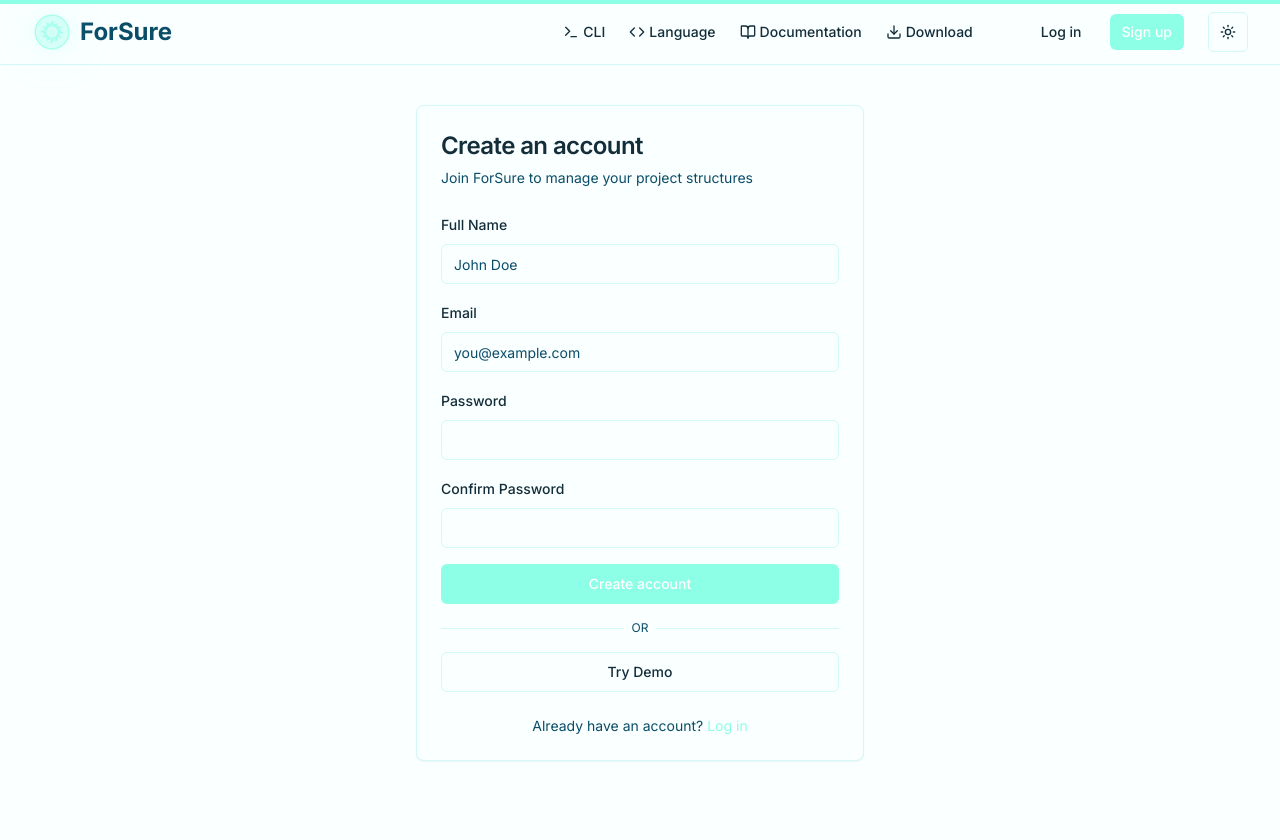
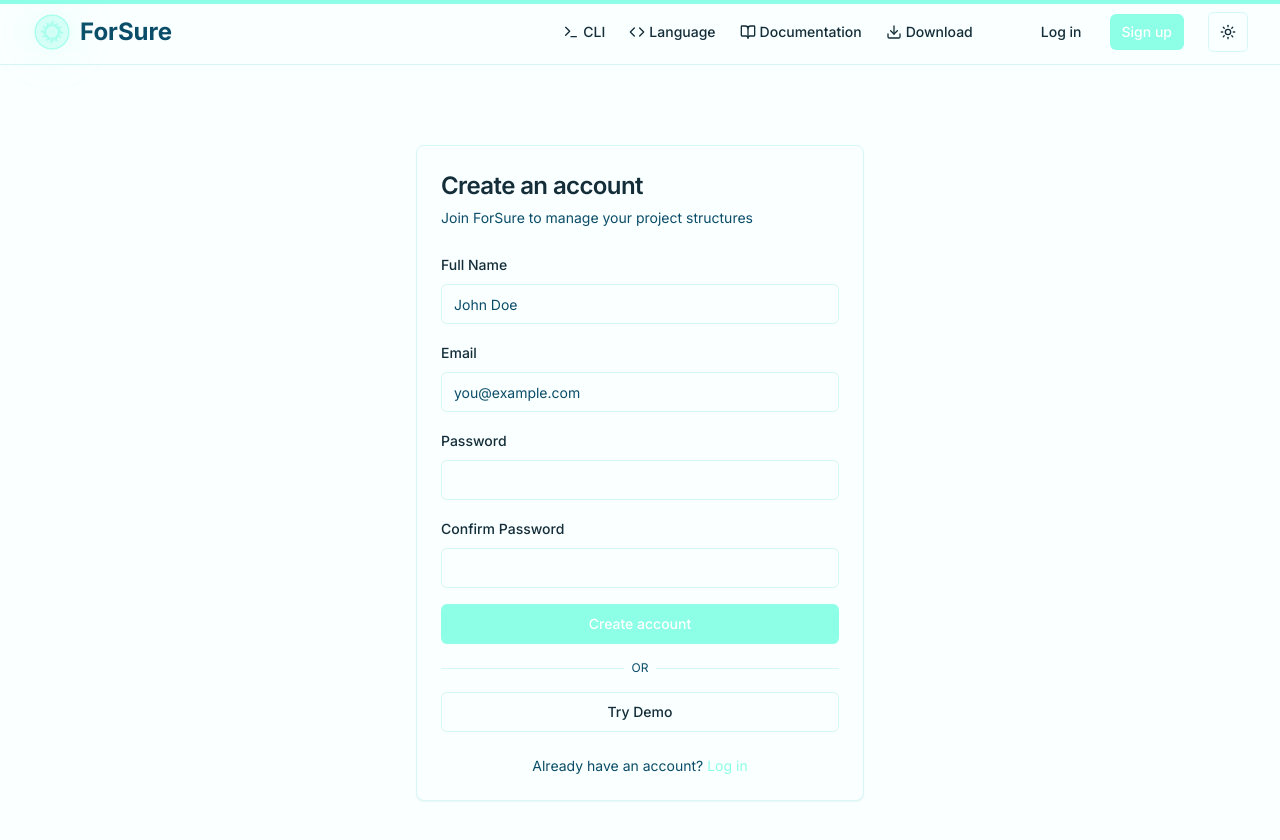
Before and after one commit to elicharlese/ForSure, a Next.js app: page /register in a window 1280 px wide. Before the commit the page ends 801 px from the top, so only its background shows below. Built offline with nearby package versions, Linux system fonts and the light colour scheme.

Commit message:
style: adjust registration card top padding for better positioning
Co-authored-by: Elias Estrada <61543012+elicharlese@users.noreply.github.com>

```diff
--- a/app/login/page.tsx
+++ b/app/login/page.tsx
@@ -41,7 +41,7 @@ export default function LoginPage() {
   }
 
   return (
-    <div className="container py-10 flex justify-center">
+    <div className="container pt-32 pb-10 flex justify-center">
       <Card className="w-full max-w-md">
         <CardHeader>
           <CardTitle className="text-2xl">Log in to ForSure</CardTitle>
--- a/app/register/page.tsx
+++ b/app/register/page.tsx
@@ -51,7 +51,7 @@ export default function RegisterPage() {
   }
 
   return (
-    <div className="container py-10 flex justify-center">
+    <div className="container pt-20 pb-10 flex justify-center">
       <Card className="w-full max-w-md">
         <CardHeader>
           <CardTitle className="text-2xl">Create an account</CardTitle>
```
